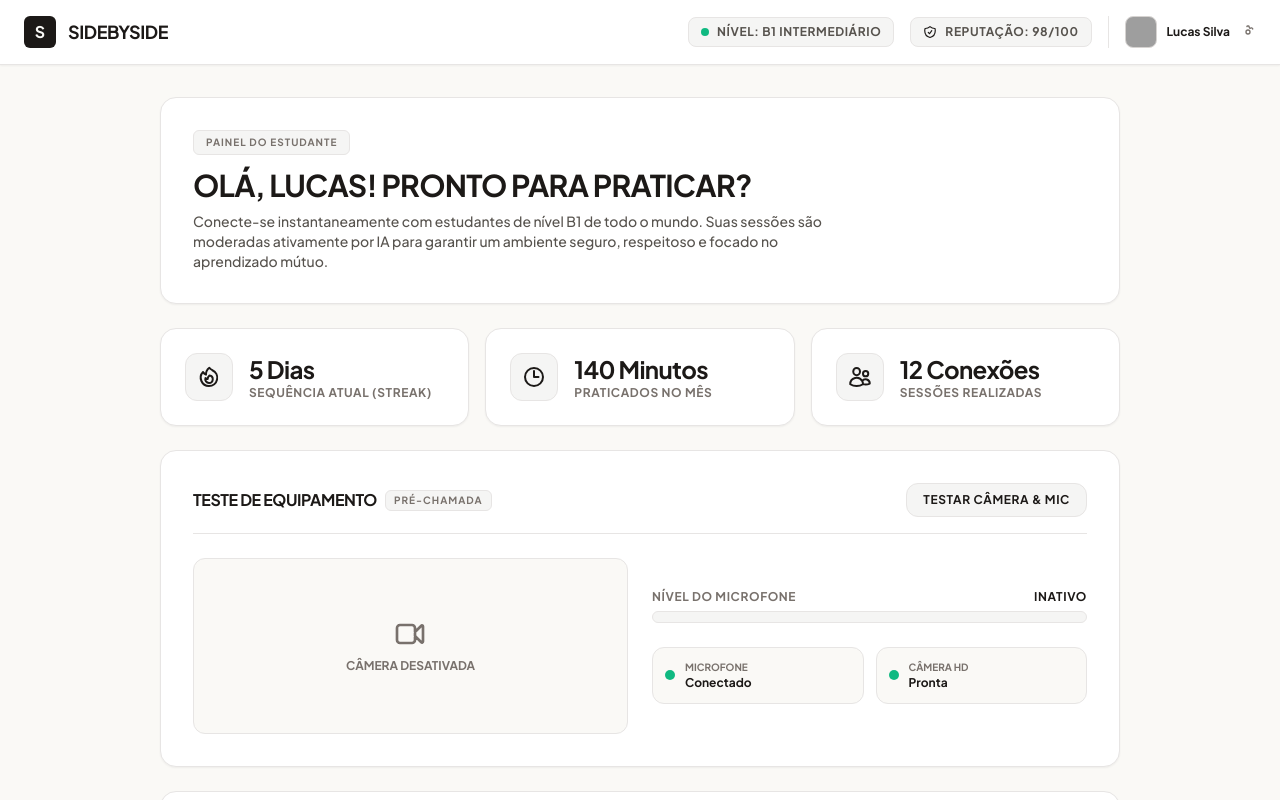
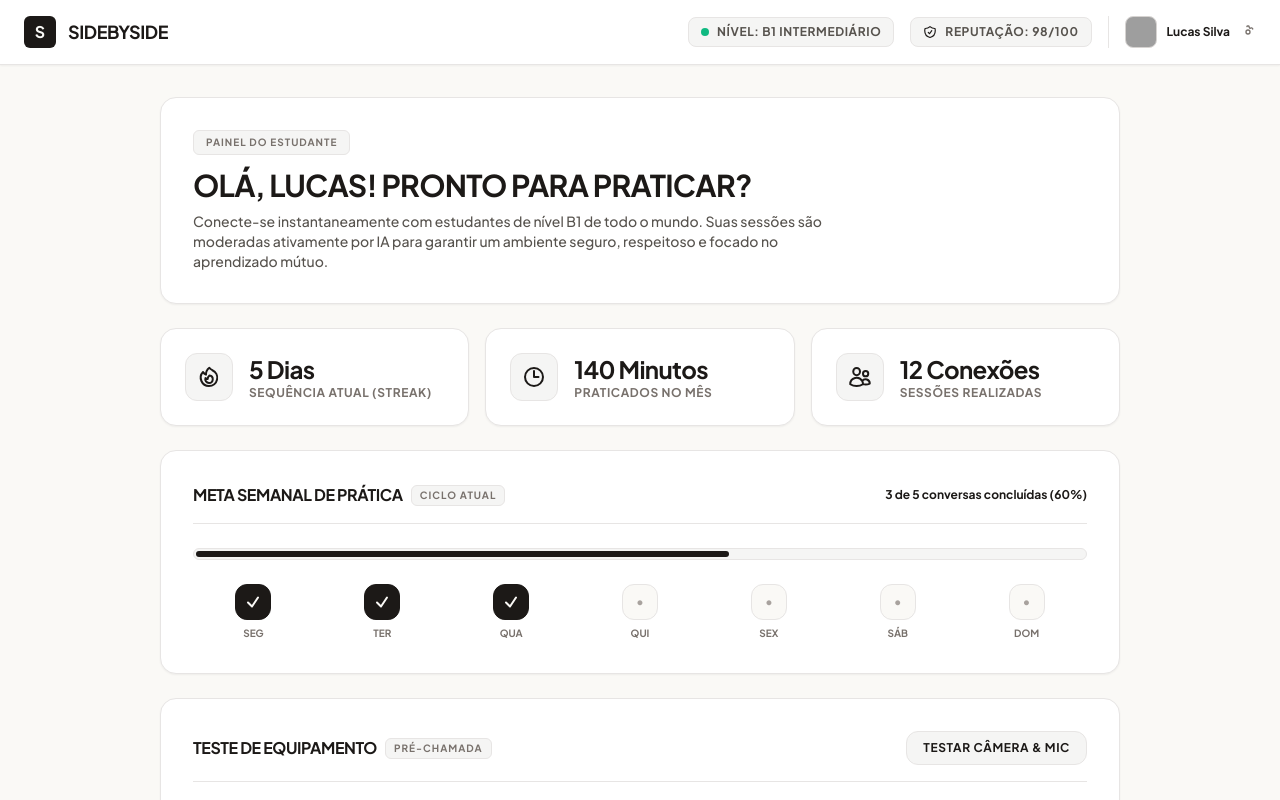
Before and after one commit to RikelmyRabelo/SideBySide, a React (Vite) app: page /dashboard in a window 1280 px wide. Shown: the top 800 px of the page. Built offline with nearby package versions, Linux system fonts and the light colour scheme; grey boxes are pictures that could not be loaded.

Commit message:
feat(dashboard): add weekly practice goal progress bar and gamification tracker

```diff
--- a/src/pages/Dashboard.tsx
+++ b/src/pages/Dashboard.tsx
@@ -15,6 +15,23 @@ export const Dashboard: React.FC = () => {
     totalMinutes: 140,
     totalSessions: 12,
   };
+
+  // SBS-28: Meta Semanal de Conversação
+  const weeklyGoal = {
+    target: 5,
+    completed: 3,
+    days: [
+      { day: 'Seg', completed: true },
+      { day: 'Ter', completed: true },
+      { day: 'Qua', completed: true },
+      { day: 'Qui', completed: false },
+      { day: 'Sex', completed: false },
+      { day: 'Sáb', completed: false },
+      { day: 'Dom', completed: false },
+    ],
+  };
+
+  const goalPercentage = Math.min(100, Math.round((weeklyGoal.completed / weeklyGoal.target) * 100));
 
   // SBS-25: Histórico de Conexões Recentes
   const [recentConnections] = useState([
@@ -74,13 +91,12 @@ export const Dashboard: React.FC = () => {
 
   const [selectedTopic, setSelectedTopic] = useState(dailyTopics[0]);
 
-  // SBS-27: Estado do Teste de Dispositivos
+  // SBS-27: Teste de Dispositivos (Corrigida a tipagem de setInterval)
   const [isTestingDevices, setIsTestingDevices] = useState(false);
   const [audioLevel, setAudioLevel] = useState(0);
-  const [deviceStatus, setDeviceStatus] = useState({ mic: 'ok', cam: 'ok' });
 
   useEffect(() => {
-    let interval: NodeJS.Timeout;
+    let interval: ReturnType<typeof setInterval>;
     if (isTestingDevices) {
       interval = setInterval(() => {
         setAudioLevel(Math.floor(Math.random() * 85) + 15);
@@ -191,7 +207,56 @@ export const Dashboard: React.FC = () => {
           </div>
         </section>
 
-        {/* SBS-27: Checagem Prévia de Dispositivos (Equipamento) */}
+        {/* SBS-28: Meta Semanal de Conversação e Gamificação */}
+        <section className="bg-[#FFFFFF] border border-[#E7E5E4] rounded-2xl p-6 sm:p-8 shadow-sm flex flex-col gap-6">
+          <div className="flex flex-col sm:flex-row sm:items-center justify-between border-b border-[#E7E5E4] pb-4 gap-2">
+            <div className="flex items-center gap-2">
+              <h2 className="text-base font-black uppercase tracking-tight text-[#1C1917]">
+                Meta Semanal de Prática
+              </h2>
+              <span className="text-[10px] font-bold uppercase tracking-widest px-2 py-0.5 bg-[#F5F5F4] border border-[#E7E5E4] text-[#78716C] rounded-md">
+                Ciclo Atual
+              </span>
+            </div>
+            <span className="text-xs font-bold text-[#1C1917]">
+              {weeklyGoal.completed} de {weeklyGoal.target} conversas concluídas ({goalPercentage}%)
+            </span>
+          </div>
+
+          <div className="flex flex-col gap-4">
+            <div className="w-full h-3 bg-[#F5F5F4] border border-[#E7E5E4] rounded-full overflow-hidden p-0.5">
+              <div
+                className="h-full bg-[#1C1917] rounded-full transition-all duration-500 ease-out"
+                style={{ width: `${goalPercentage}%` }}
+              />
+            </div>
+
+            <div className="grid grid-cols-7 gap-2 pt-2">
+              {weeklyGoal.days.map((item, index) => (
+                <div key={index} className="flex flex-col items-center gap-1.5">
+                  <div
+                    className={`w-9 h-9 rounded-xl border flex items-center justify-center font-bold text-xs transition-colors ${
+                      item.completed
+                        ? 'bg-[#1C1917] text-[#FAF9F6] border-[#1C1917]'
+                        : 'bg-[#FAF9F6] text-[#A8A29E] border-[#E7E5E4]'
+                    }`}
+                  >
+                    {item.completed ? (
+                      <svg className="w-4 h-4 fill-none stroke-current stroke-[3]" viewBox="0 0 24 24">
+                        <path strokeLinecap="round" strokeLinejoin="round" d="M4.5 12.75l6 6 9-13.5" />
+                      </svg>
+                    ) : (
+                      '•'
+                    )}
+                  </div>
+                  <span className="text-[10px] font-bold text-[#78716C] uppercase">{item.day}</span>
+                </div>
+              ))}
+            </div>
+          </div>
+        </section>
+
+        {/* Checagem Prévia de Dispositivos (Equipamento) */}
         <section className="bg-[#FFFFFF] border border-[#E7E5E4] rounded-2xl p-6 sm:p-8 shadow-sm flex flex-col gap-6">
           <div className="flex items-center justify-between border-b border-[#E7E5E4] pb-4">
             <div className="flex items-center gap-2">
@@ -212,7 +277,6 @@ export const Dashboard: React.FC = () => {
           </div>
 
           <div className="grid grid-cols-1 md:grid-cols-2 gap-6 items-center">
-            {/* Prévia da Câmera */}
             <div className="relative w-full h-44 bg-[#FAF9F6] border border-[#E7E5E4] rounded-xl overflow-hidden flex flex-col items-center justify-center">
               {isTestingDevices && mediaMode === 'video' ? (
                 <div className="relative w-full h-full">
@@ -237,7 +301,6 @@ export const Dashboard: React.FC = () => {
               )}
             </div>
 
-            {/* Teste e Feedback Visual de Sinal do Microfone */}
             <div className="flex flex-col gap-4">
               <div className="flex flex-col gap-1.5">
                 <div className="flex justify-between items-center text-xs font-bold uppercase tracking-wider text-[#78716C]">
```
